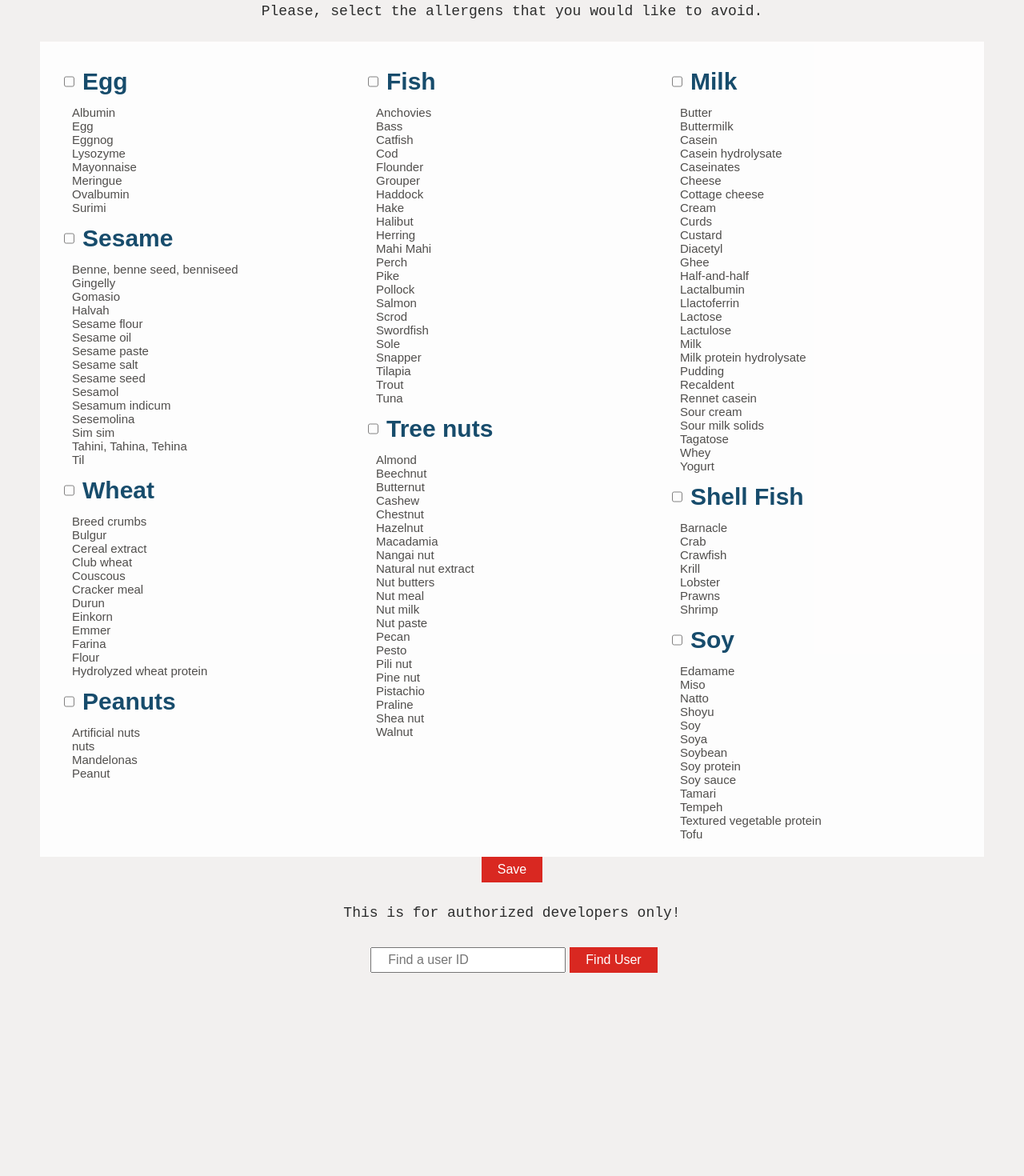
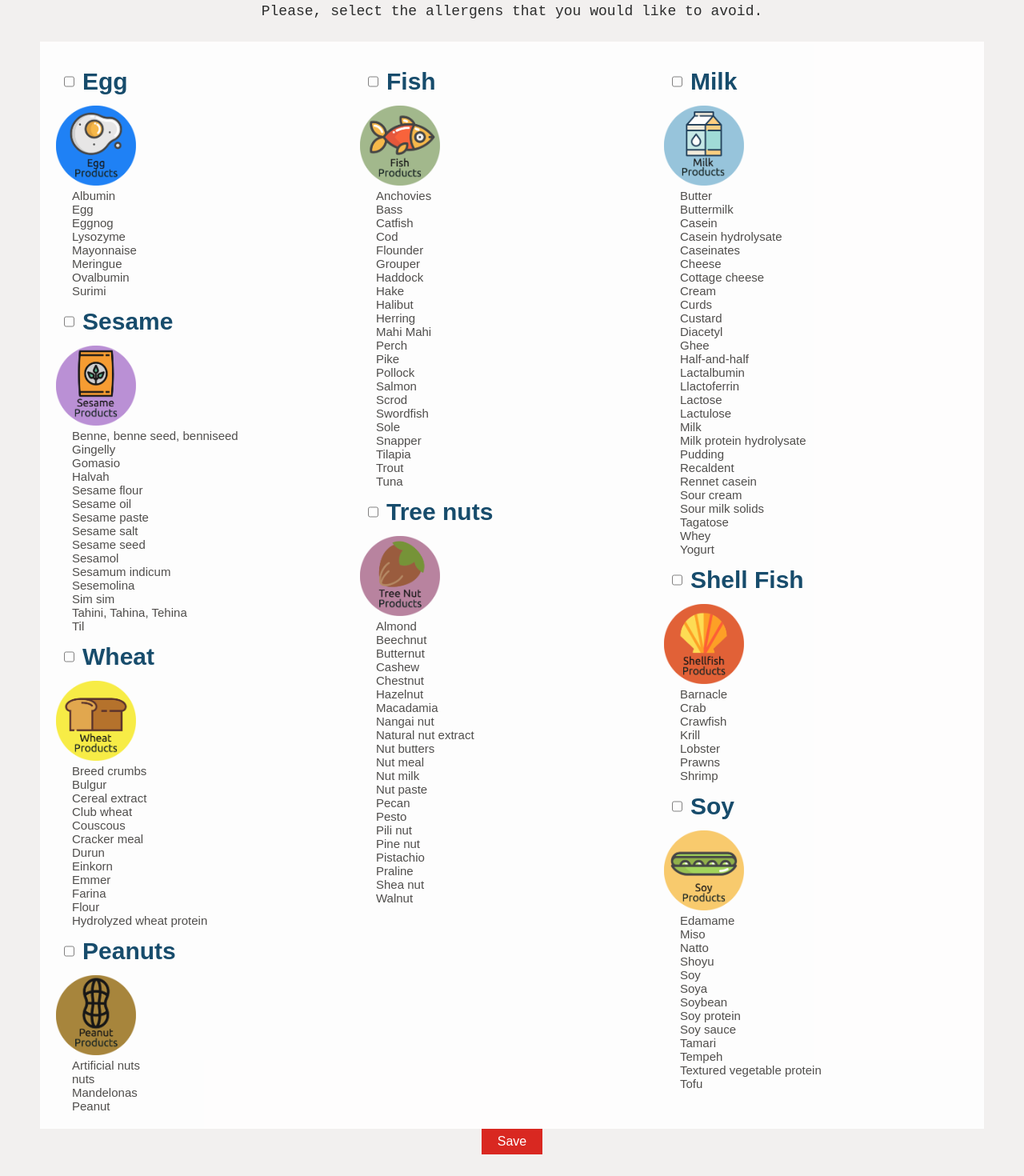
Before and after one commit to naeohmi/can-i-eat-this, a React (Create React App) app in the folder react/: page /profile in a window 1280 px wide. Shown: the part 200-1670 px from the top of the page at 80% size. Before the commit the page ends 1431 px from the top, so only its background shows below. Built offline with nearby package versions, Linux system fonts and the light colour scheme.

Commit message:
icons in render

```diff
--- a/react/src/components/Profile.js
+++ b/react/src/components/Profile.js
@@ -81,6 +81,17 @@ class Profile extends Component {
   }
 
   render() {
+		   const images=[
+       "/images/icons/egg-color.png",
+       "/images/icons/fish-color.png",
+       "/images/icons/milk-color.png",
+       "/images/icons/icons-blackandwhite/peanut-bw.png",
+       "/images/icons/sesame-color.png",
+       "/images/icons/shellfish-color.png",
+       "/images/icons/soy-color.png",
+       "/images/icons/treenut-color.png",
+       "/images/icons/wheat-color.png",
+       ];
   	// console.log(this.props.issues[0]);
     return (
       <div className="profile">
@@ -91,6 +102,7 @@ class Profile extends Component {
 		<div className="column">
 		  <h3><input className="issuesCheckbox" type="checkbox" name="egg" ref="egg"
 		  checked={this.props.issues[0]} readOnly={this.props.readOnly}/>Egg</h3>
+			<span className="icons"><img src={images[0]} alt="egg-allergen-icon" /></span>
 		    <h6>
 					Albumin<br/>
 					Egg<br/>
@@ -103,6 +115,7 @@ class Profile extends Component {
 				</h6>
 		  <h3><input className="issuesCheckbox" type="checkbox" name="sesame" ref="sesame"
 		  checked={this.props.issues[4]} readOnly={this.props.readOnly}/>Sesame</h3>
+			<span className="icons"><img src={images[4]} alt="sesame-allergen-icon" /></span>
 		    <h6>
 		    Benne, benne seed, benniseed<br/>
 		    Gingelly<br/>
@@ -122,6 +135,7 @@ class Profile extends Component {
 		    </h6>
 		  <h3><input className="issuesCheckbox" type="checkbox" name="wheat" ref="wheat"
 		  checked={this.props.issues[8]} readOnly={this.props.readOnly}/>Wheat</h3>
+			<span className="icons"><img src={images[8]} alt="wheat-allergen-icon" /></span>
 		    <h6>
 		    Breed crumbs<br/>
 		    Bulgur<br/>
@@ -138,6 +152,7 @@ class Profile extends Component {
 		    </h6>
 		  <h3><input className="issuesCheckbox" type="checkbox" name="peanuts" ref="peanuts"
 		  checked={this.props.issues[3]} readOnly={this.props.readOnly}/>Peanuts</h3>
+			<span className="icons"><img src={images[3]} alt="peanuts-allergen-icon" /></span>
 		  	<h6>
 		    Artificial nuts<br/>
 		    nuts<br/>
@@ -148,6 +163,7 @@ class Profile extends Component {
 		<div className="column">
 		  <h3><input className="issuesCheckbox" type="checkbox" name="fish" ref="fish"
 		  checked={this.props.issues[1]} readOnly={this.props.readOnly}/>Fish</h3>
+			<span className="icons"><img src={images[1]} alt="fish-allergen-icon" /></span>
 		    <h6>
 		    Anchovies<br/>
 			Bass<br/>
@@ -174,6 +190,7 @@ class Profile extends Component {
 			</h6>
 		  <h3><input className="issuesCheckbox" type="checkbox" name="treenuts" ref="treenuts"
 		  checked={this.props.issues[7]} readOnly={this.props.readOnly}/>Tree nuts</h3>
+			<span className="icons"><img src={images[7]} alt="treenut-allergen-icon" /></span>
 		    <h6>
 			Almond<br/>
 			Beechnut<br/>
@@ -201,6 +218,7 @@ class Profile extends Component {
 		<div className="column">
 	      <h3><input className="issuesCheckbox" type="checkbox" name="milk" ref="milk"
 	      checked={this.props.issues[2]} readOnly={this.props.readOnly}/>Milk</h3>
+				<span className="icons"><img src={images[2]} alt="milk-allergen-icon" /></span>
 	        <h6>
 			Butter<br/>
 			Buttermilk<br/>
@@ -232,6 +250,7 @@ class Profile extends Component {
 			</h6>
 		  <h3><input className="issuesCheckbox" type="checkbox" name="shellfish" ref="shellfish"
 		  checked={this.props.issues[5]} readOnly={this.props.readOnly}/>Shell Fish</h3>
+			<span className="icons"><img src={images[5]} alt="shellfish-allergen-icon" /></span>
 		    <h6>
 		  	Barnacle<br/>
 		    Crab<br/>
@@ -243,6 +262,7 @@ class Profile extends Component {
 		    </h6>
 		  <h3><input className="issuesCheckbox" type="checkbox" name="soy" ref="soy"
 		  checked={this.props.issues[6]} readOnly={this.props.readOnly}/>Soy</h3>
+			<span className="icons"><img src={images[6]} alt="soy-allergen-icon" /></span>
 		    <h6>
 		  	Edamame<br/>
 		    Miso<br/>
```
Lines whose indentation alone changed are shown as unchanged.
